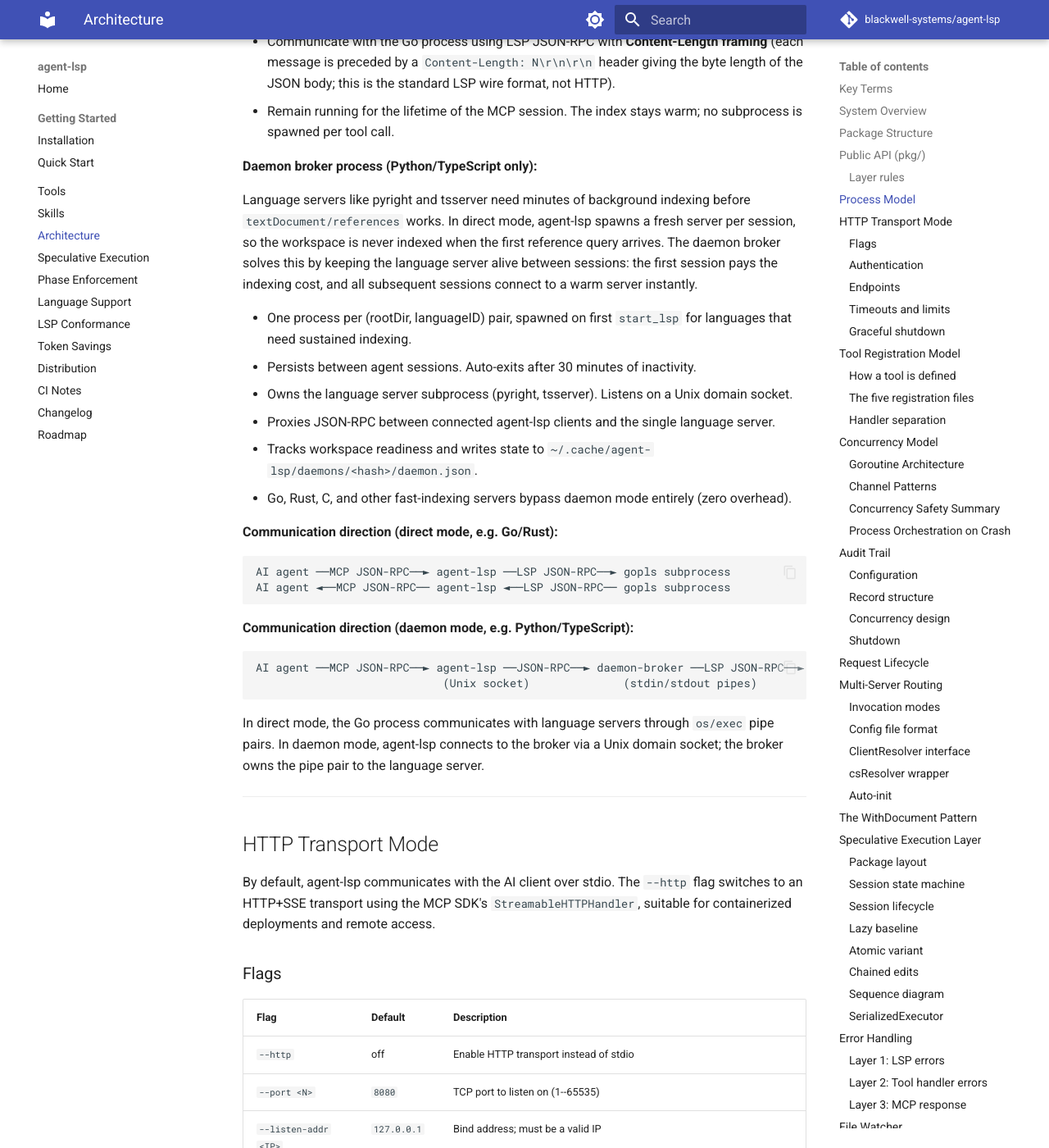
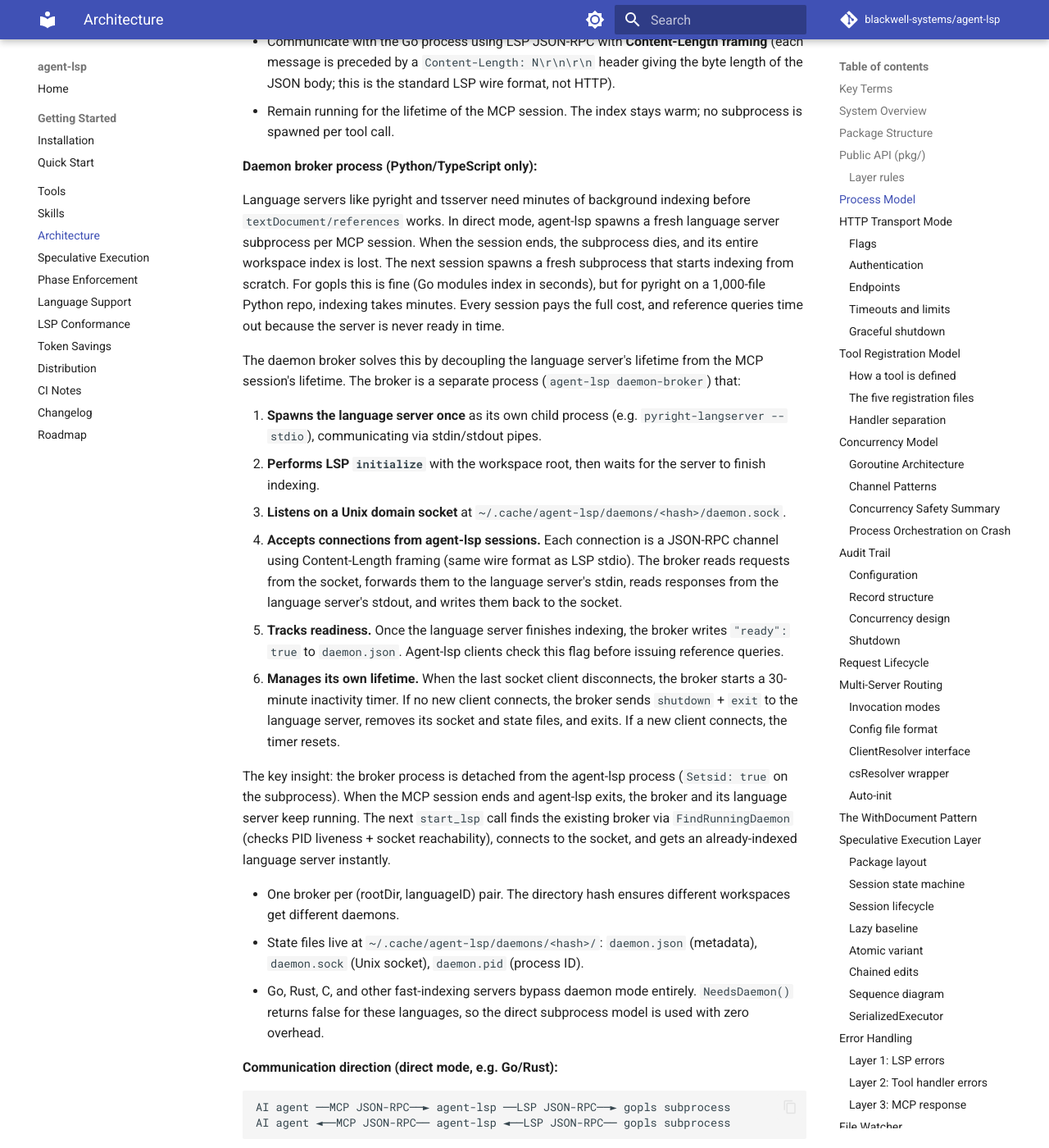
Before and after one commit to blackwell-systems/agent-lsp, an MkDocs documentation site: the page built from docs/architecture.md, in a window 1280 px wide and 1400 px high, scrolled down 7749 px. Shown: the whole window at 82% size. Built offline with MkDocs 1.6.1 and Material for MkDocs 9.7.7, drawn with Linux system fonts in a browser that asks for light colours; comment, search, counter and statistics services are not loaded.

Commit message:
docs: expand daemon broker process model with full lifecycle description

```diff
--- a/docs/architecture.md
+++ b/docs/architecture.md
@@ -321,14 +321,22 @@ Understanding the process model is the most important prerequisite for reading t
 
 **Daemon broker process (Python/TypeScript only):**
 
-Language servers like pyright and tsserver need minutes of background indexing before `textDocument/references` works. In direct mode, agent-lsp spawns a fresh server per session, so the workspace is never indexed when the first reference query arrives. The daemon broker solves this by keeping the language server alive between sessions: the first session pays the indexing cost, and all subsequent sessions connect to a warm server instantly.
+Language servers like pyright and tsserver need minutes of background indexing before `textDocument/references` works. In direct mode, agent-lsp spawns a fresh language server subprocess per MCP session. When the session ends, the subprocess dies, and its entire workspace index is lost. The next session spawns a fresh subprocess that starts indexing from scratch. For gopls this is fine (Go modules index in seconds), but for pyright on a 1,000-file Python repo, indexing takes minutes. Every session pays the full cost, and reference queries time out because the server is never ready in time.
 
-- One process per (rootDir, languageID) pair, spawned on first `start_lsp` for languages that need sustained indexing.
-- Persists between agent sessions. Auto-exits after 30 minutes of inactivity.
-- Owns the language server subprocess (pyright, tsserver). Listens on a Unix domain socket.
-- Proxies JSON-RPC between connected agent-lsp clients and the single language server.
-- Tracks workspace readiness and writes state to `~/.cache/agent-lsp/daemons/<hash>/daemon.json`.
-- Go, Rust, C, and other fast-indexing servers bypass daemon mode entirely (zero overhead).
+The daemon broker solves this by decoupling the language server's lifetime from the MCP session's lifetime. The broker is a separate process (`agent-lsp daemon-broker`) that:
+
+1. **Spawns the language server once** as its own child process (e.g. `pyright-langserver --stdio`), communicating via stdin/stdout pipes.
+2. **Performs LSP `initialize`** with the workspace root, then waits for the server to finish indexing.
+3. **Listens on a Unix domain socket** at `~/.cache/agent-lsp/daemons/<hash>/daemon.sock`.
+4. **Accepts connections from agent-lsp sessions.** Each connection is a JSON-RPC channel using Content-Length framing (same wire format as LSP stdio). The broker reads requests from the socket, forwards them to the language server's stdin, reads responses from the language server's stdout, and writes them back to the socket.
+5. **Tracks readiness.** Once the language server finishes indexing, the broker writes `"ready": true` to `daemon.json`. Agent-lsp clients check this flag before issuing reference queries.
+6. **Manages its own lifetime.** When the last socket client disconnects, the broker starts a 30-minute inactivity timer. If no new client connects, the broker sends `shutdown` + `exit` to the language server, removes its socket and state files, and exits. If a new client connects, the timer resets.
+
+The key insight: the broker process is detached from the agent-lsp process (`Setsid: true` on the subprocess). When the MCP session ends and agent-lsp exits, the broker and its language server keep running. The next `start_lsp` call finds the existing broker via `FindRunningDaemon` (checks PID liveness + socket reachability), connects to the socket, and gets an already-indexed language server instantly.
+
+- One broker per (rootDir, languageID) pair. The directory hash ensures different workspaces get different daemons.
+- State files live at `~/.cache/agent-lsp/daemons/<hash>/`: `daemon.json` (metadata), `daemon.sock` (Unix socket), `daemon.pid` (process ID).
+- Go, Rust, C, and other fast-indexing servers bypass daemon mode entirely. `NeedsDaemon()` returns false for these languages, so the direct subprocess model is used with zero overhead.
 
 **Communication direction (direct mode, e.g. Go/Rust):**
 
```
